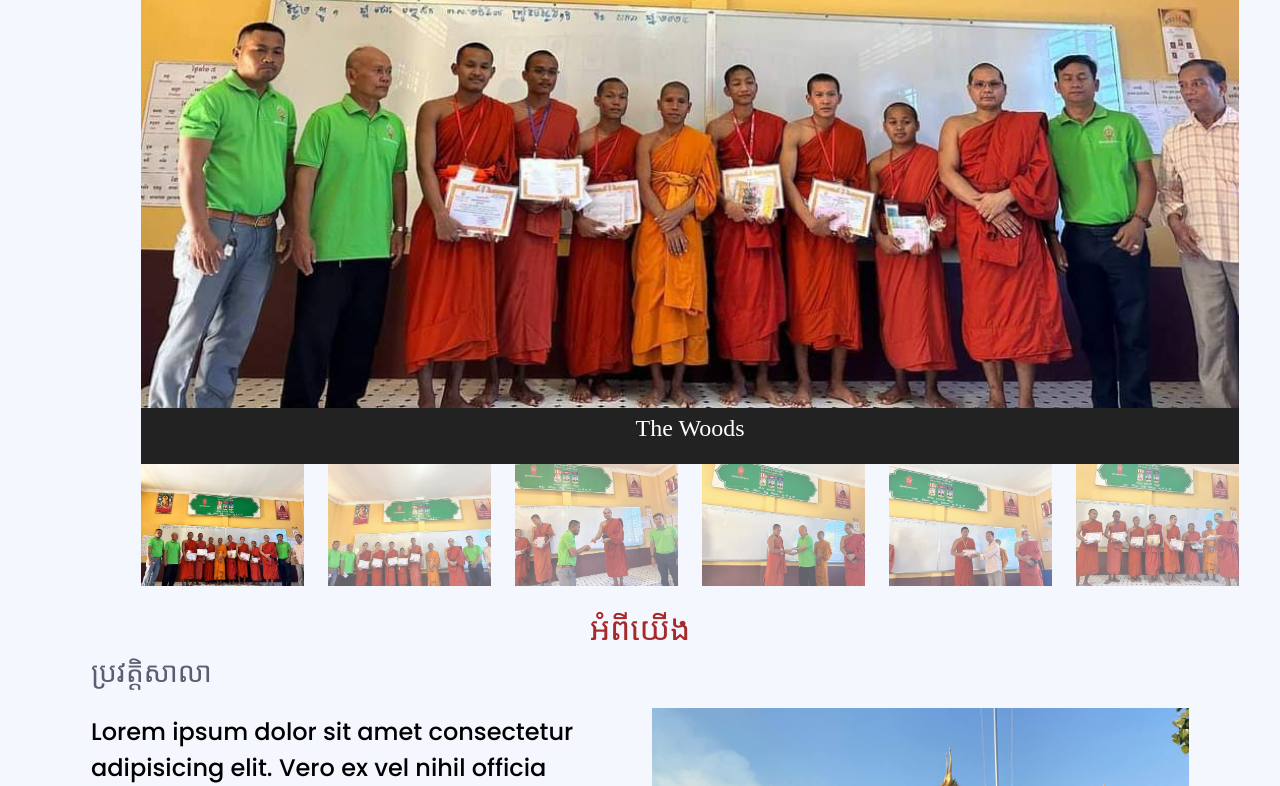
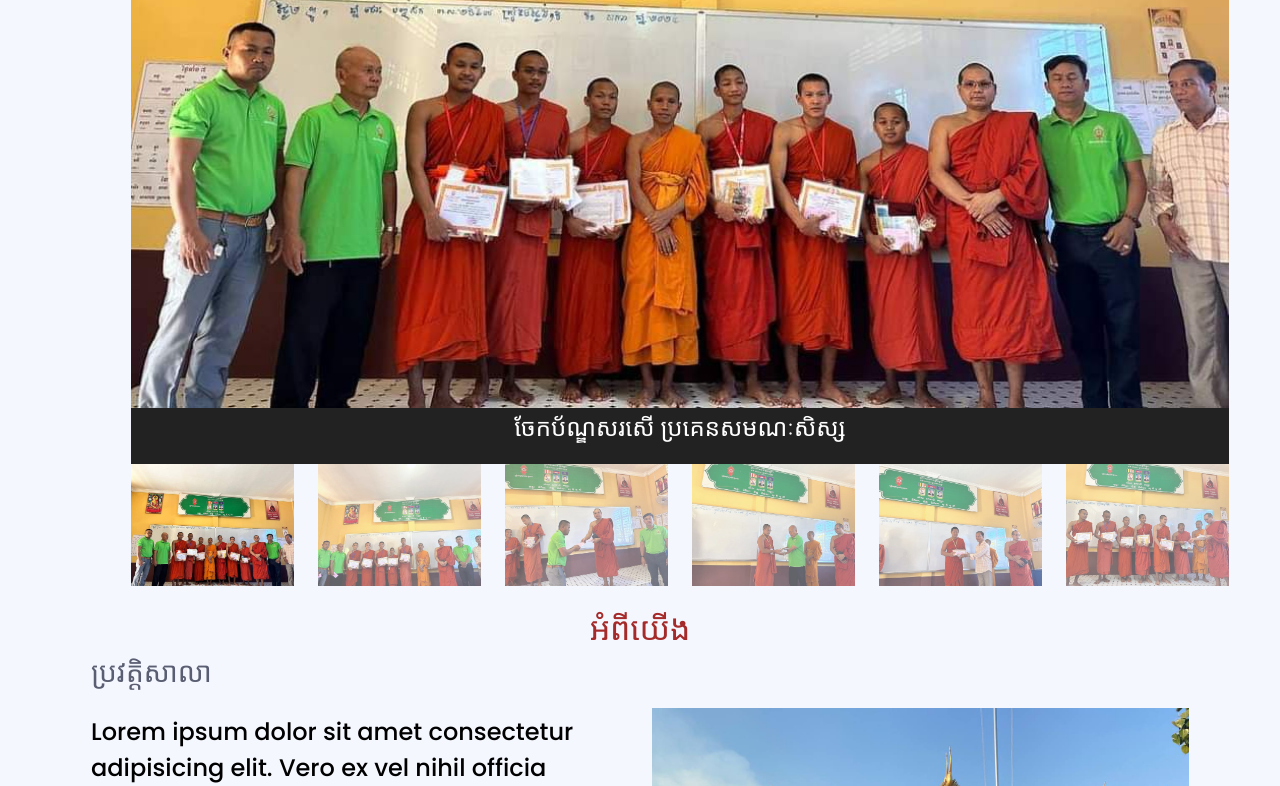
Before and after one commit to Pheakdey-Doeurn/HomePage, a plain HTML site: page index.html in a window 1280 px wide. Shown: the part 1336-2122 px from the top of the page. Drawn offline with nearby package versions, Linux system fonts and the light colour scheme; a web font is replaced by a local one.

Commit message:
Now Update Slide

```diff
--- a/assets/css/styles.css
+++ b/assets/css/styles.css
@@ -842,7 +842,7 @@ input[type="radio"] {
 /* === Students Activiry === */
 .student-activity {
   width: 100%;
-  margin: 0px 50px;
+  margin: 0px 40px;
   box-sizing: border-box;
 }
 
--- a/index.html
+++ b/index.html
@@ -212,22 +212,22 @@
   <!-- Thumbnail images -->
   <div class="row">
     <div class="column">
-      <img class="demo cursor" src="assets/img/photo1.jpg" style="width:100%" onclick="currentSlide(1)" alt="The Woods">
+      <img class="demo cursor" src="assets/img/photo1.jpg" style="width:100%" onclick="currentSlide(1)" alt="ចែកប័ណ្ឌសរសើ ប្រគេនសមណៈសិស្ស">
     </div>
     <div class="column">
-      <img class="demo cursor" src="assets/img/photo2.jpg" style="width:100%" onclick="currentSlide(2)" alt="Cinque Terre">
+      <img class="demo cursor" src="assets/img/photo2.jpg" style="width:100%" onclick="currentSlide(2)" alt="ចែកប័ណ្ឌសរសើ ប្រគេនសមណៈសិស្ស">
     </div>
     <div class="column">
-      <img class="demo cursor" src="assets/img/photo3.jpg" style="width:100%" onclick="currentSlide(3)" alt="Mountains and fjords">
+      <img class="demo cursor" src="assets/img/photo3.jpg" style="width:100%" onclick="currentSlide(3)" alt="ចែកប័ណ្ឌសរសើ ប្រគេនសមណៈសិស្ស">
     </div>
     <div class="column">
-      <img class="demo cursor" src="assets/img/photo4.jpg" style="width:100%" onclick="currentSlide(4)" alt="Northern Lights">
+      <img class="demo cursor" src="assets/img/photo4.jpg" style="width:100%" onclick="currentSlide(4)" alt="ចែកប័ណ្ឌសរសើ ប្រគេនសមណៈសិស្ស">
     </div>
     <div class="column">
-      <img class="demo cursor" src="assets/img/photo5.jpg" style="width:100%" onclick="currentSlide(5)" alt="Nature and sunrise">
+      <img class="demo cursor" src="assets/img/photo5.jpg" style="width:100%" onclick="currentSlide(5)" alt="ចែកប័ណ្ឌសរសើ ប្រគេនសមណៈសិស្ស">
     </div>
     <div class="column">
-      <img class="demo cursor" src="assets/img/photo6.jpg" style="width:100%" onclick="currentSlide(6)" alt="Snowy Mountains">
+      <img class="demo cursor" src="assets/img/photo6.jpg" style="width:100%" onclick="currentSlide(6)" alt="ចែកប័ណ្ឌសរសើ ប្រគេនសមណៈសិស្ស">
     </div>
   </div>
 </div>
```
